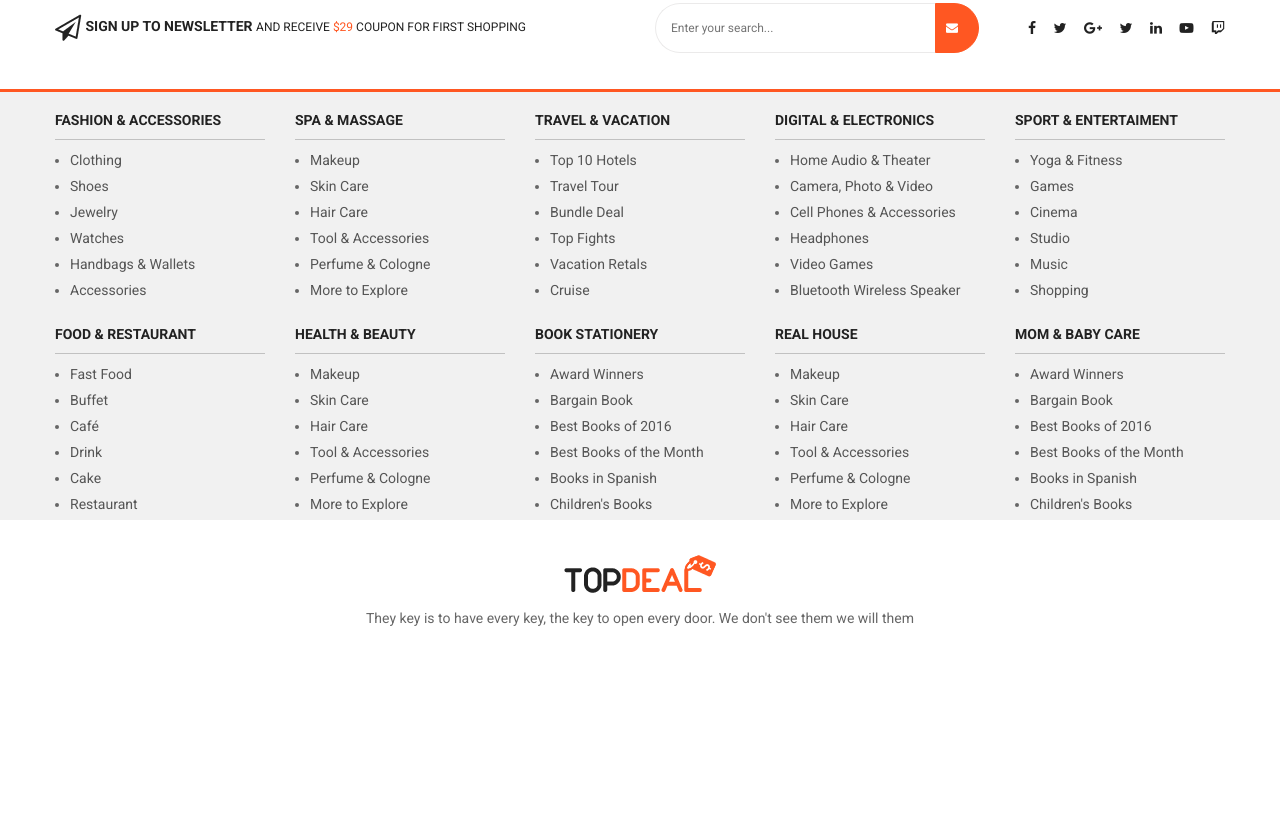
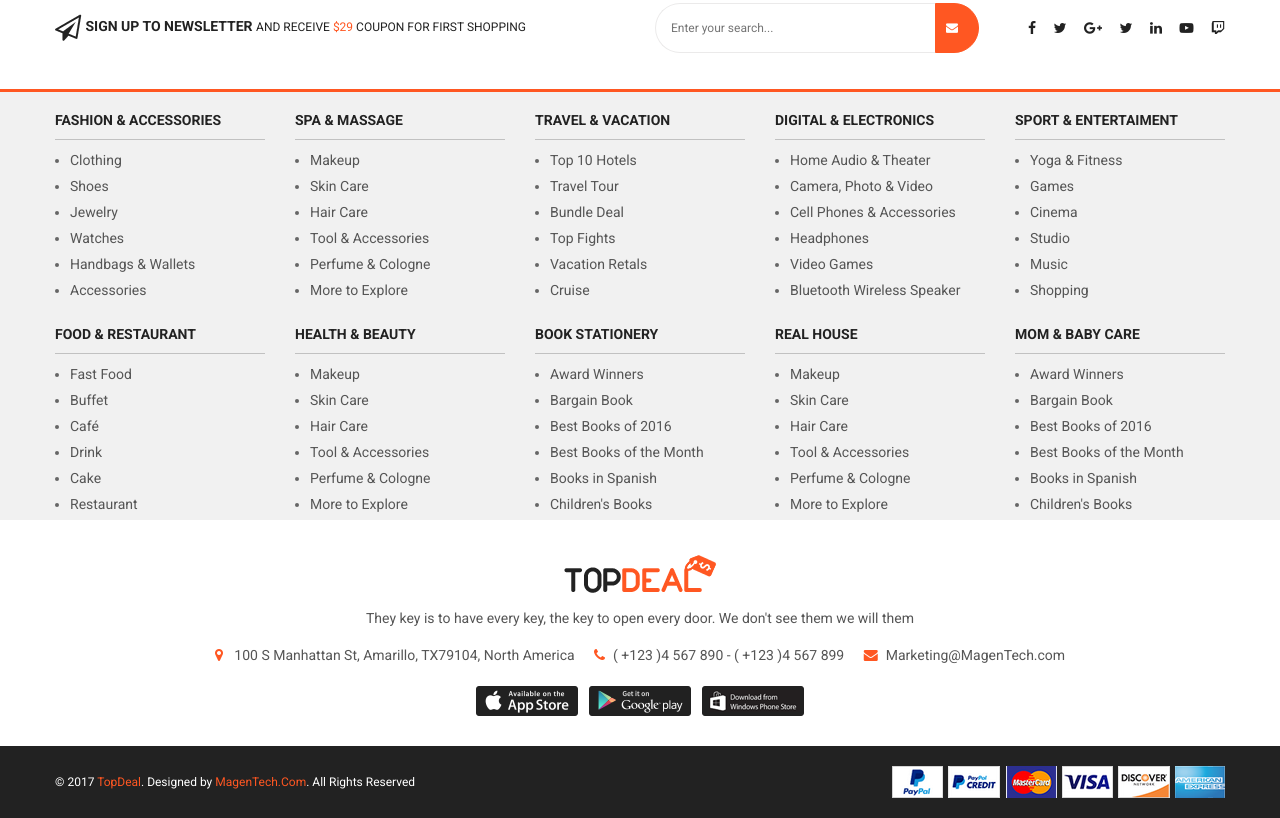
Before and after one commit to huyha1408/topdeal-templates, a plain HTML site: page index.html in a window 1280 px wide. Shown: the part 820-1638 px from the top of the page. Before the commit the page ends 1485 px from the top, so only its background shows below. Drawn offline with nearby package versions, Linux system fonts and the light colour scheme.

Commit message:
footer done

```diff
--- a/assets/less/_footer.scss
+++ b/assets/less/_footer.scss
@@ -105,13 +105,46 @@
         }
     }
 
-    .footer-about {
+    .footer-mid {
+        text-align: center;
+        color: #555555;
         .logo-footer {
             img.logo {
                 padding-bottom: 15px;
             }
-            text-align: center;
-            padding: 35px 0 20px 0;
+            padding: 35px 0 0 0;
+        }
+        .information-contact > span {
+            padding: 0 8px;
+
+            > i {
+                padding-right: 8px;
+                color: $main-color;
+            }
+        }
+        .download-group {
+            padding: 20px 0 30px 0;
+            > a {
+                padding:0 4px 0 4px;
+            }
+        }
+
+    }
+
+    .footer-bottom {
+        position: relative;
+        background-color: $main-text-color;
+        padding: 20px 0;
+        .copy-rights {
+            position: absolute;
+            top: 50%;
+            transform: translateY(-50%);
+            color: #ffffff;
+            font-size: 12px;
+
+            .special-text {
+                color: $main-color;
+            }
         }
     }
 }
--- a/index.html
+++ b/index.html
@@ -569,12 +569,38 @@
                 </div>
             </div>
         </div>
-        <div class="footer-about">
+        <div class="footer-mid">
             <div class="logo-footer">
                 <a href="#">
                     <img class="logo" src="assets/images/Logo.png" alt="logo">
                 </a>
                 <p>They key is to have every key, the key to open every door. We don't see them we will them</p>
+            </div>
+            <div class="information-contact">
+                <span class="location"><i class="fa fa-map-marker"></i> 100 S Manhattan St, Amarillo, TX79104, North America</span>
+                <span class="phone-number"><i class="fa fa-phone"></i>( +123 )4 567 890 - ( +123 )4 567 899</span>
+                <span class="mail"><i class="fa fa-envelope"></i>Marketing@MagenTech.com</span>
+            </div>
+            <div class="download-group">
+                <a href="#"><img src="assets/images/appstore.png" alt="appstore"></a>
+                <a href="#"><img src="assets/images/googleplay.png" alt="ggplay"></a>
+                <a href="#"><img src="assets/images/windows-phone.png" alt="wpstore"></a>
+            </div>
+        </div>
+        <div class="footer-bottom">
+            <div class="container">
+                <div class="row">
+                    <div class="col-xl-6">
+                        <div class="copy-rights">
+                            &copy 2017 <span class="special-text">TopDeal</span>. Designed by <span class="special-text">MagenTech.Com</span>. All Rights Reserved
+                        </div>
+                    </div>
+                    <div class="col-xl-6">
+                        <div class="payment-ico pull-right">
+                            <img src="assets/images/payment/payment.png" alt="payment">
+                        </div>
+                    </div>
+                </div>
             </div>
         </div>
     </div>
```
Also changed, not shown: assets/css/main.css, assets/images/appstore.png (added), assets/images/googleplay.png (added), assets/images/payment/payment.png (added), assets/images/windows-phone.png (added).
